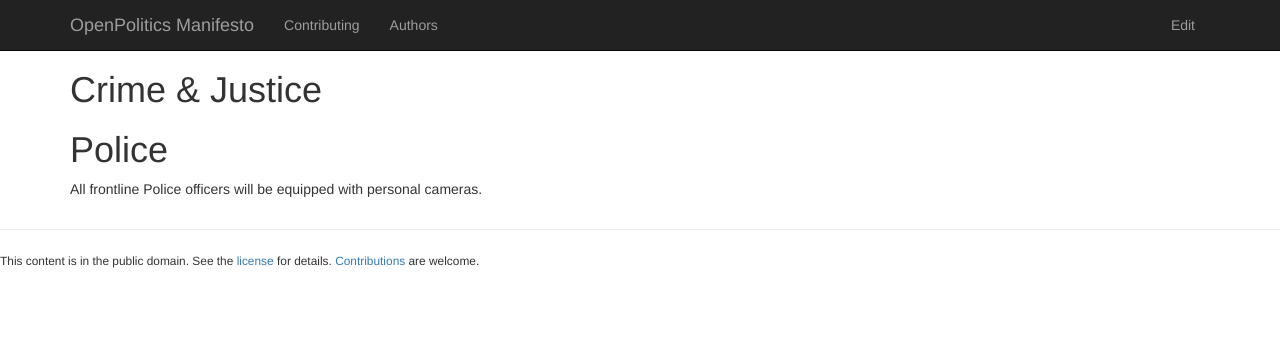
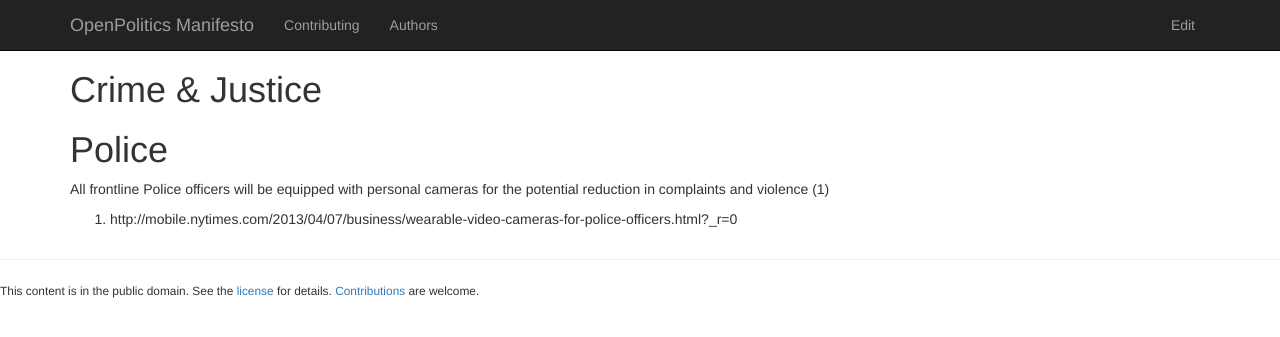
Before and after one commit to openpolitics/manifesto, a Jekyll site: the page built from crime.md, in a window 1280 px wide. Shown: the top 337 px of the page. Built offline with Jekyll 4.4.1, drawn with Linux system fonts in a browser that asks for light colours; nearby versions of some CDN libraries.

Commit message:
Link to evidence

```diff
--- a/crime.md
+++ b/crime.md
@@ -6,4 +6,6 @@ published: true
 
 # Police
 
-All frontline Police officers will be equipped with personal cameras.
+All frontline Police officers will be equipped with personal cameras for the potential reduction in complaints and violence (1)
+
+1. http://mobile.nytimes.com/2013/04/07/business/wearable-video-cameras-for-police-officers.html?_r=0
```
